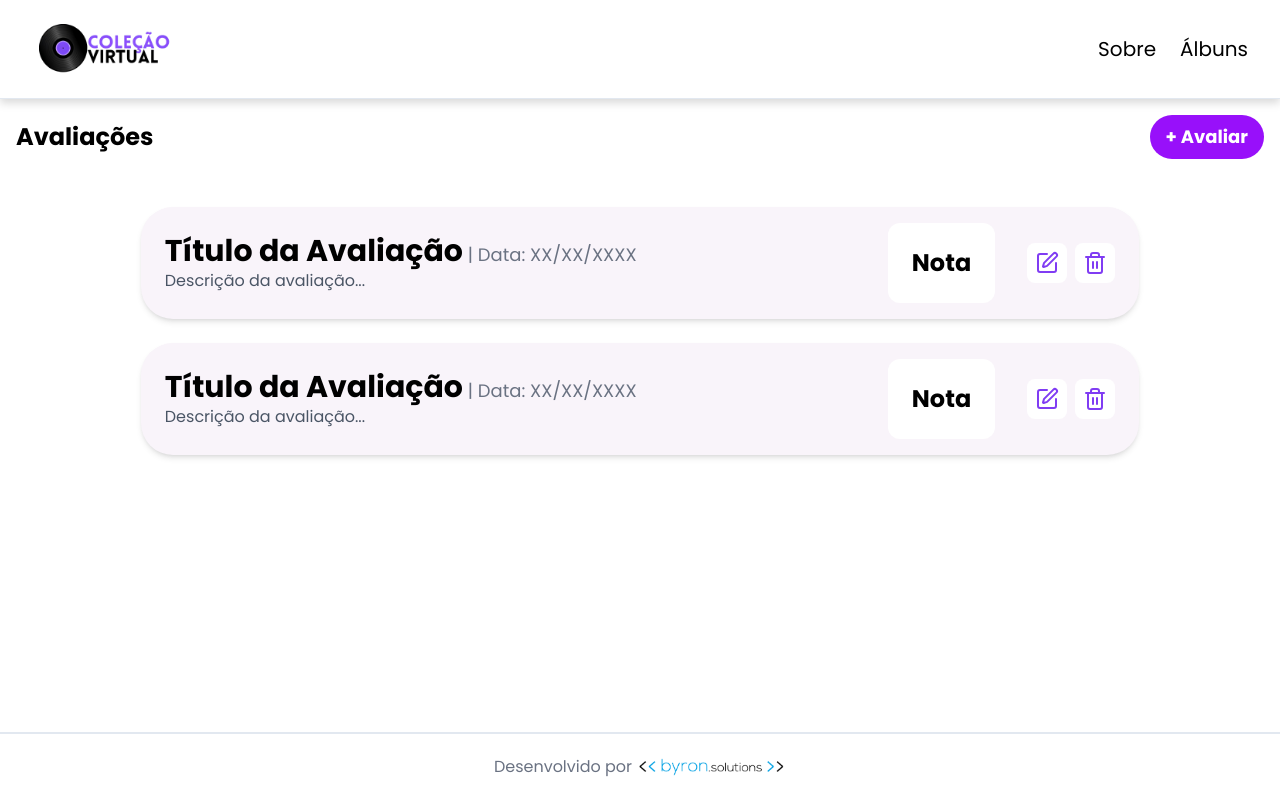
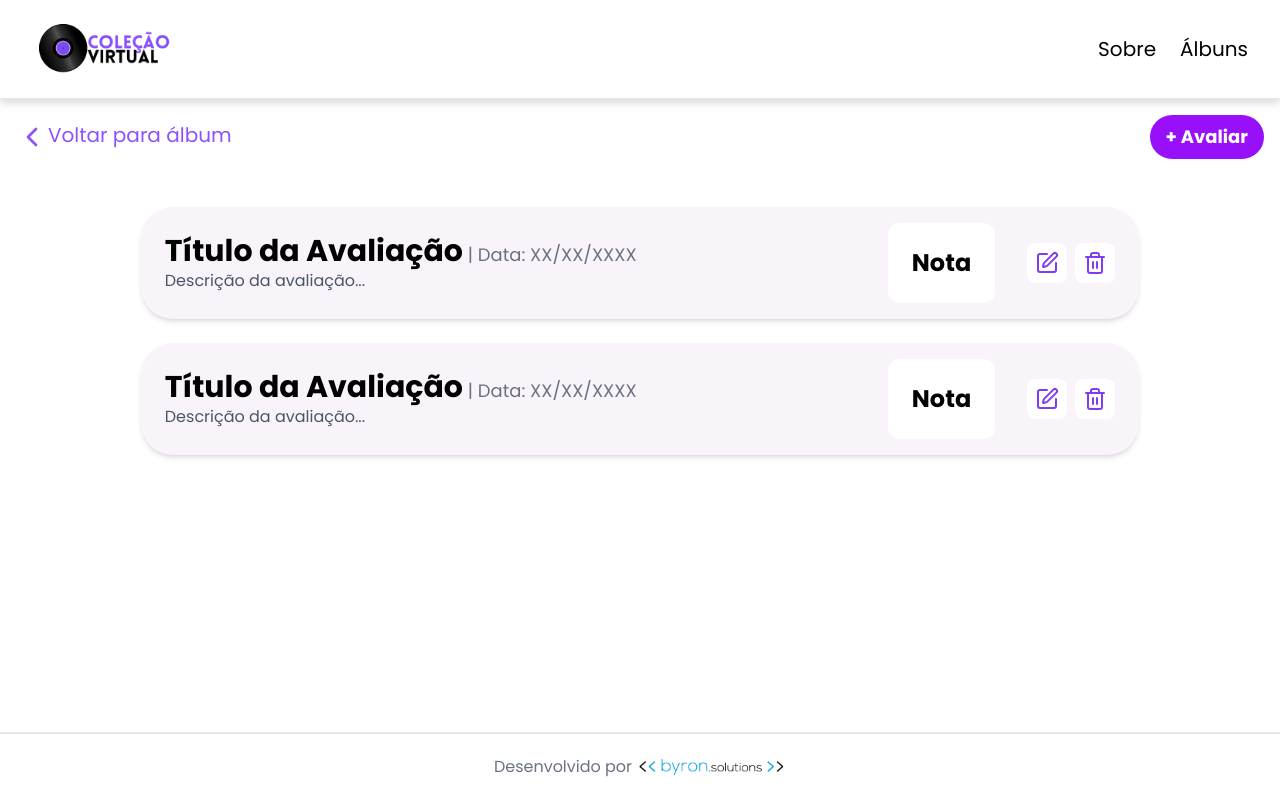
Before and after one commit to andreunderstars/projeto-final-trainee-2025, a Next.js app in the folder front/: page /avaliacoes in a window 1280 px wide. Built offline with nearby package versions, Linux system fonts and the light colour scheme.

Commit message:
feat: adiciona botao para retornar ao album

```diff
--- a/front/src/app/avaliacoes/page.tsx
+++ b/front/src/app/avaliacoes/page.tsx
@@ -1,4 +1,5 @@
 
+import { ChevronLeft } from "lucide-react";
 import AvaliacaoCard from "../components/avaliacaoCard";
 
 export default function Avaliacoes() {
@@ -7,7 +8,9 @@ export default function Avaliacoes() {
       <section>
         <div className="container mx-auto flex flex-col gap-6 p-4">
           <header className="flex items-center justify-between mb-6">
-            <h2 className="text-2xl font-black">Avaliações</h2>
+            <button className="text-xl text-[#8c52ff] hover:text-purple-800 transition-colors hover:cursor-pointer">
+                <ChevronLeft className="inline-block" size={32}/>
+                Voltar para álbum </button>
             <button className="bg-purple-600 hover:bg-purple-800 hover:cursor-pointer transition-colors text-white text-lg font-bold whitespace-nowrap rounded-4xl px-4 py-2">
               + Avaliar
             </button>
```
